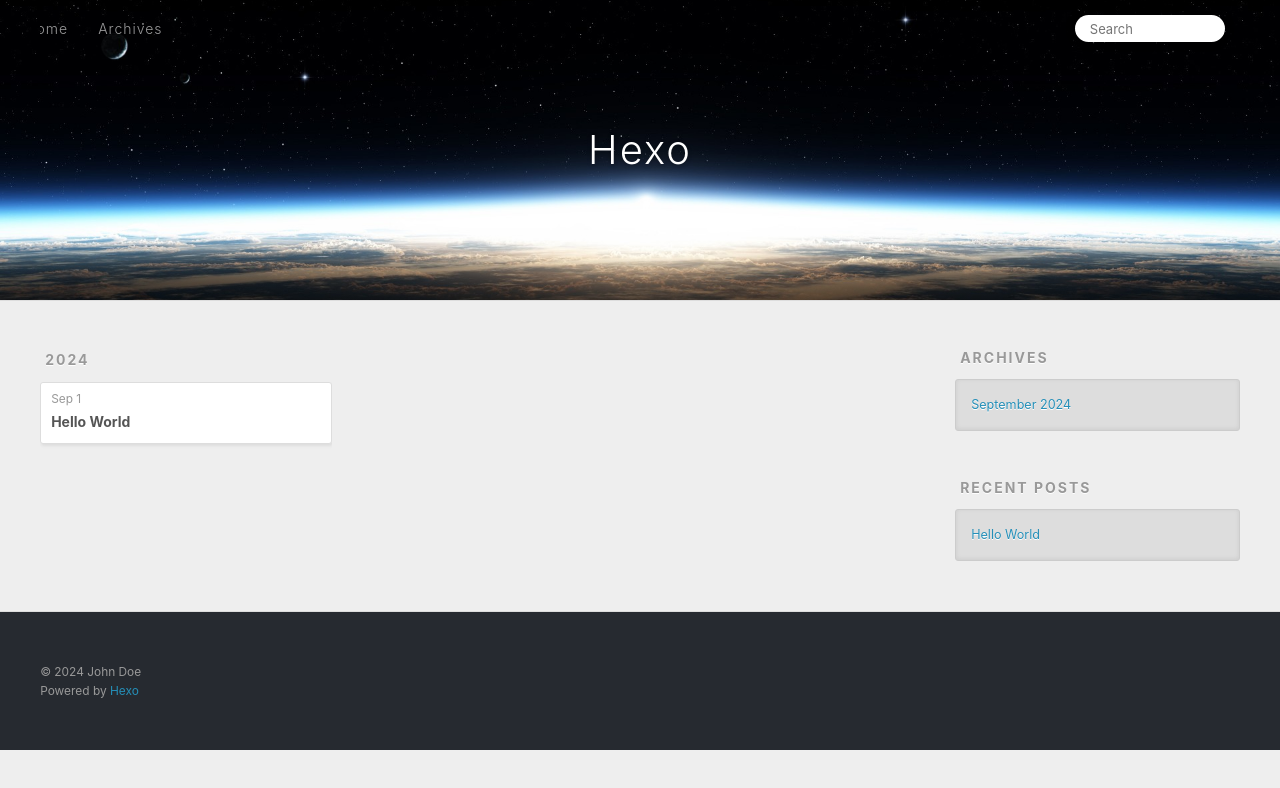
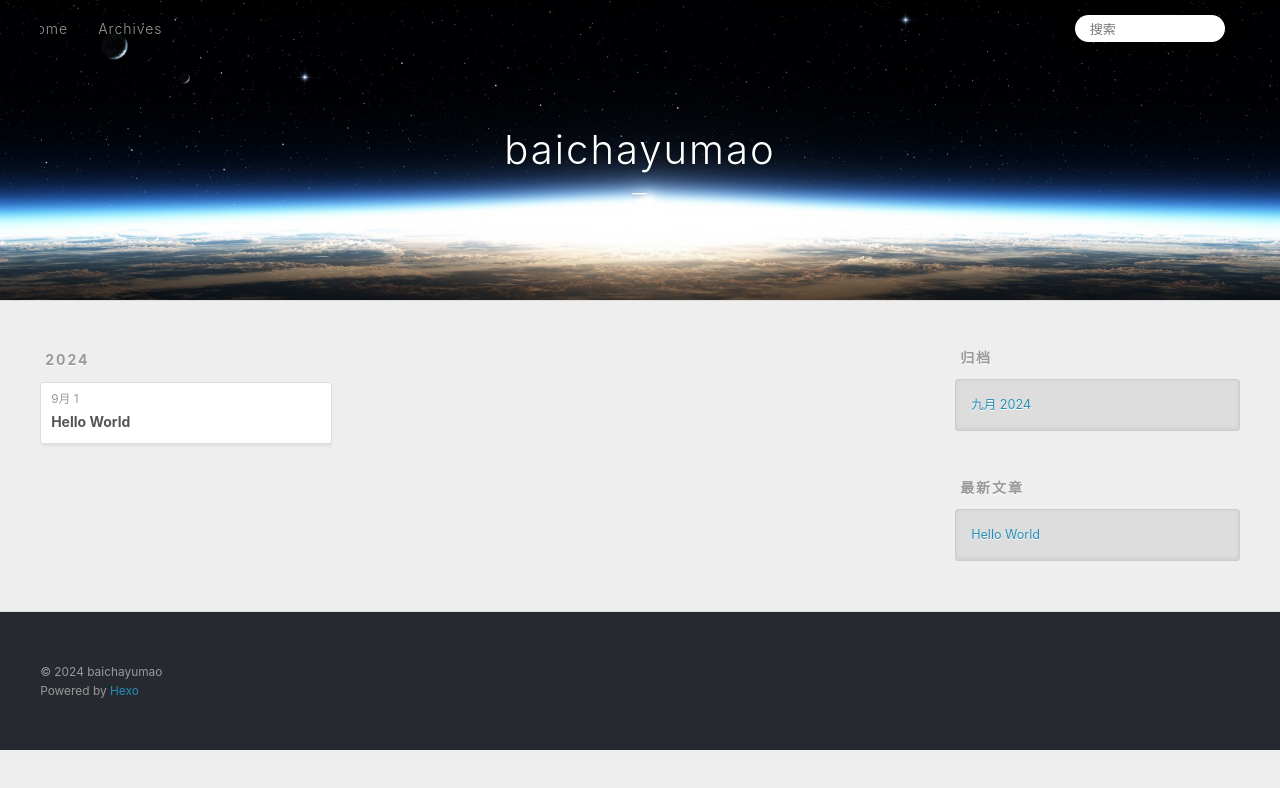
Before and after one commit to BaichAyuMao/BaichAyuMao.github.io, a plain HTML site: page archives/index.html in a window 1280 px wide. Both pictures are taken after a click on the link 1232 px from the left and 27 px from the top of the page. Drawn offline with Linux system fonts and the light colour scheme.

Commit message:
Site updated: 2024-09-01 14:18:44

```diff
--- a/archives/index.html
+++ b/archives/index.html
@@ -4,17 +4,20 @@
   <meta charset="utf-8">
 
 
-  <title>Archives | Hexo</title>
+  <title>归档 | baichayumao</title>
   <meta name="viewport" content="width=device-width, initial-scale=1, shrink-to-fit=no">
-  <meta property="og:type" content="website">
-<meta property="og:title" content="Hexo">
+  <meta name="description" content="notes">
+<meta property="og:type" content="website">
+<meta property="og:title" content="baichayumao">
 <meta property="og:url" content="http://example.com/archives/index.html">
-<meta property="og:site_name" content="Hexo">
-<meta property="og:locale" content="en_US">
-<meta property="article:author" content="John Doe">
+<meta property="og:site_name" content="baichayumao">
+<meta property="og:description" content="notes">
+<meta property="og:locale" content="zh_CN">
+<meta property="article:author" content="baichayumao">
+<meta property="article:tag" content="blog">
 <meta name="twitter:card" content="summary">
 
-    <link rel="alternate" href="/atom.xml" title="Hexo" type="application/atom+xml">
+    <link rel="alternate" href="/atom.xml" title="baichayumao" type="application/atom+xml">
 
 
     <link rel="shortcut icon" href="/favicon.png">
@@ -39,8 +42,12 @@
   <div id="header-outer" class="outer">
     <div id="header-title" class="inner">
       <h1 id="logo-wrap">
-        <a href="/" id="logo">Hexo</a>
+        <a href="/" id="logo">baichayumao</a>
       </h1>
+
+        <h2 id="subtitle-wrap">
+          <a href="/" id="subtitle">一</a>
+        </h2>
 
     </div>
     <div id="header-inner" class="inner">
@@ -55,12 +62,12 @@
       <nav id="sub-nav">
 
 
-          <a class="nav-icon" href="/atom.xml" title="RSS Feed"><span class="fa fa-rss"></span></a>
+          <a class="nav-icon" href="/atom.xml" title="RSS 订阅"><span class="fa fa-rss"></span></a>
 
-        <a class="nav-icon nav-search-btn" title="Search"><span class="fa fa-search"></span></a>
+        <a class="nav-icon nav-search-btn" title="搜索"><span class="fa fa-search"></span></a>
       </nav>
       <div id="search-form-wrap">
-        <form action="//google.com/search" method="get" accept-charset="UTF-8" class="search-form"><input type="search" name="q" class="search-form-input" placeholder="Search"><button type="submit" class="search-form-submit">&#xF002;</button><input type="hidden" name="sitesearch" value="http://example.com"></form>
+        <form action="//google.com/search" method="get" accept-charset="UTF-8" class="search-form"><input type="search" name="q" class="search-form-input" placeholder="搜索"><button type="submit" class="search-form-submit">&#xF002;</button><input type="hidden" name="sitesearch" value="http://example.com"></form>
       </div>
     </div>
   </div>
@@ -84,7 +91,7 @@
   <div class="archive-article-inner">
     <header class="archive-article-header">
       <a href="/2024/09/01/hello-world/" class="archive-article-date">
-  <time class="dt-published" datetime="2024-09-01T05:26:05.117Z" itemprop="datePublished">Sep 1</time>
+  <time class="dt-published" datetime="2024-09-01T05:26:05.117Z" itemprop="datePublished">9月 1</time>
 </a>
 
 
@@ -116,9 +123,9 @@
 
 
   <div class="widget-wrap">
-    <h3 class="widget-title">Archives</h3>
+    <h3 class="widget-title">归档</h3>
     <div class="widget">
-      <ul class="archive-list"><li class="archive-list-item"><a class="archive-list-link" href="/archives/2024/09/">September 2024</a></li></ul>
+      <ul class="archive-list"><li class="archive-list-item"><a class="archive-list-link" href="/archives/2024/09/">九月 2024</a></li></ul>
     </div>
   </div>
 
@@ -126,7 +133,7 @@
 
 
   <div class="widget-wrap">
-    <h3 class="widget-title">Recent Posts</h3>
+    <h3 class="widget-title">最新文章</h3>
     <div class="widget">
       <ul>
 
@@ -147,7 +154,7 @@
   <div class="outer">
     <div id="footer-info" class="inner">
 
-      &copy; 2024 John Doe<br>
+      &copy; 2024 baichayumao<br>
       Powered by <a href="https://hexo.io/" target="_blank">Hexo</a>
     </div>
   </div>
```
Also changed, not shown: 2024/09/01/hello-world/index.html (+19 -14 lines), archives/2024/09/index.html (+23 -16 lines), archives/2024/index.html (+23 -16 lines), index.html (+23 -16 lines).
